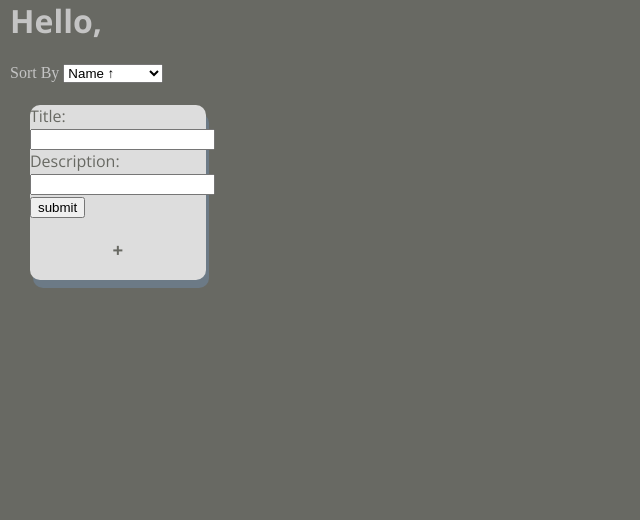
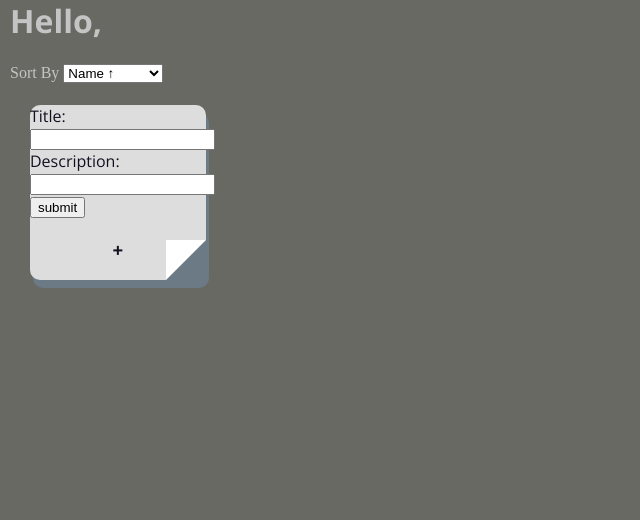
Before and after one commit to TheStopsign/Amalgamation, a PHP site: page /views/dashboard.php in a window 1280 px wide. Shown: the part 64-584 px from the top of the page, without its empty margins (0-640 px from the left). Run offline with PHP 8.4, Linux system fonts and the light colour scheme; data that the repository does not hold is empty.

Commit message:
removed buttons, added folded corner, double click launches edit

```diff
--- a/resources/style_dashboard.css
+++ b/resources/style_dashboard.css
@@ -85,7 +85,30 @@ nav:hover{
     min-height: 200px;
     width: 15%;
     min-width: 100px;
-    color: #686963;
+    color: #121121;
+    position:relative;
+}
+
+.display-window:before{
+  font-size:5px;
+  position:absolute;
+  bottom:0;
+  right:0;
+  border-width: 40px 40px 0 0;
+  border-style: solid;
+  border-color: #fff #6c7a86;
+  display:block;
+  width:0;
+  content:"";
+}
+
+.bottom-right{
+  font-size:8px;
+  position:absolute;
+  bottom:0;
+  right:0;
+  width:40px;
+  height:40px;
 }
 
 .display-window.new {
```
